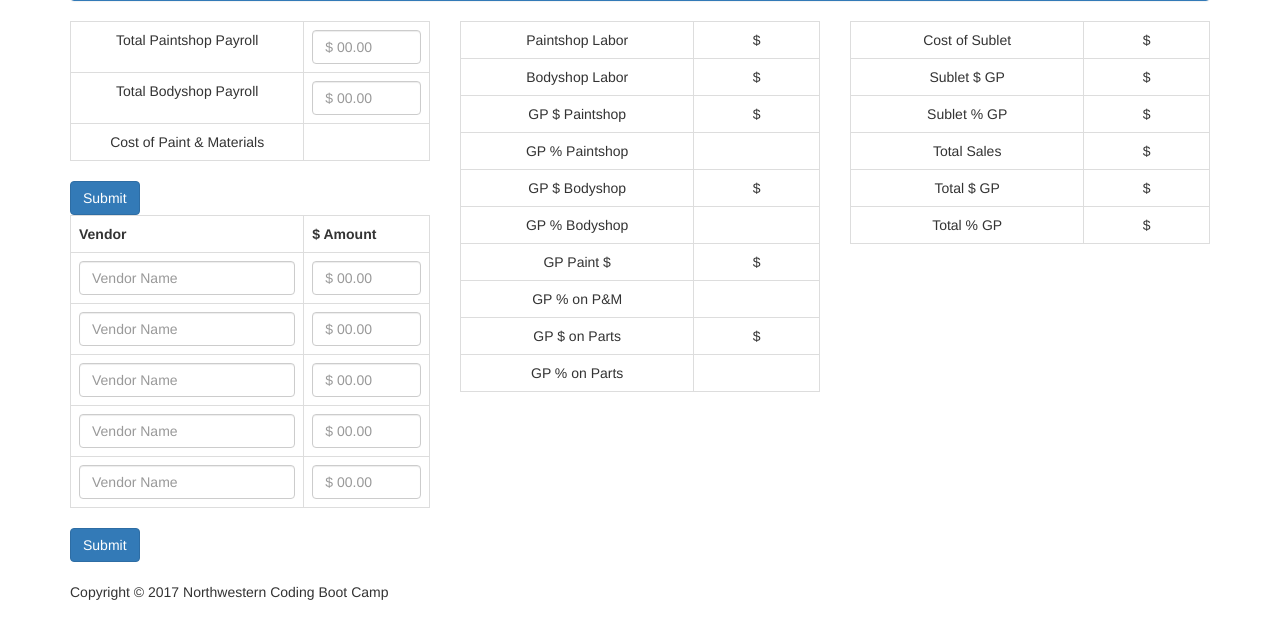
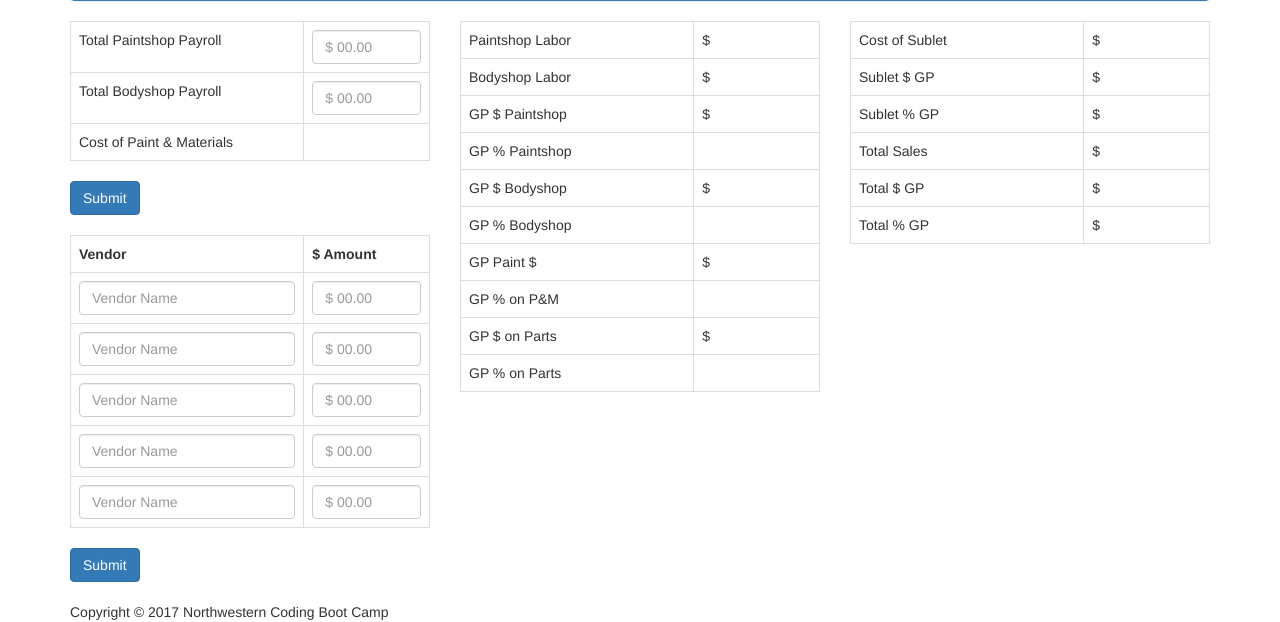
Before and after one commit to ait530/Body-Shop-Profits-Loss, a PHP site: page / in a window 1280 px wide. Shown: the part 364-986 px from the top of the page. Before the commit the page ends 964 px from the top, so only its background shows below. Run offline with PHP 8.4, Linux system fonts and the light colour scheme; some libraries are stand-ins or nearby versions.

Commit message:
corrections to table content alignment

```diff
--- a/assets/style.css
+++ b/assets/style.css
@@ -1,4 +1,4 @@
-   td {
+   #employee-table {
       text-align: center;
    }
 
--- a/index.html
+++ b/index.html
@@ -173,7 +173,7 @@
             </table>
             <button class="btn btn-primary" id="add-total-btn" type="submit">Submit</button>
 
-            <br>
+            <br><br>
 
           <table class="table table-bordered">
             <tbody>
```
